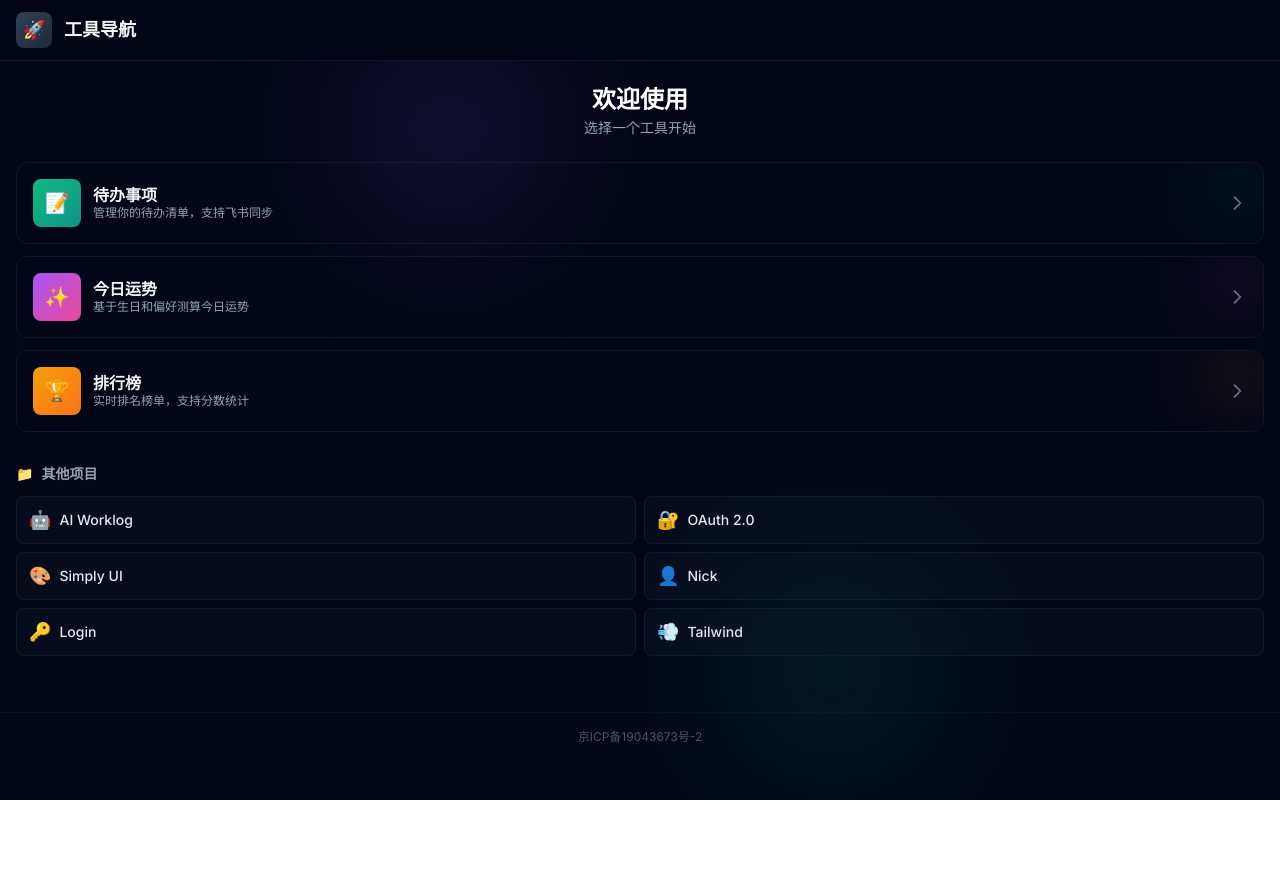
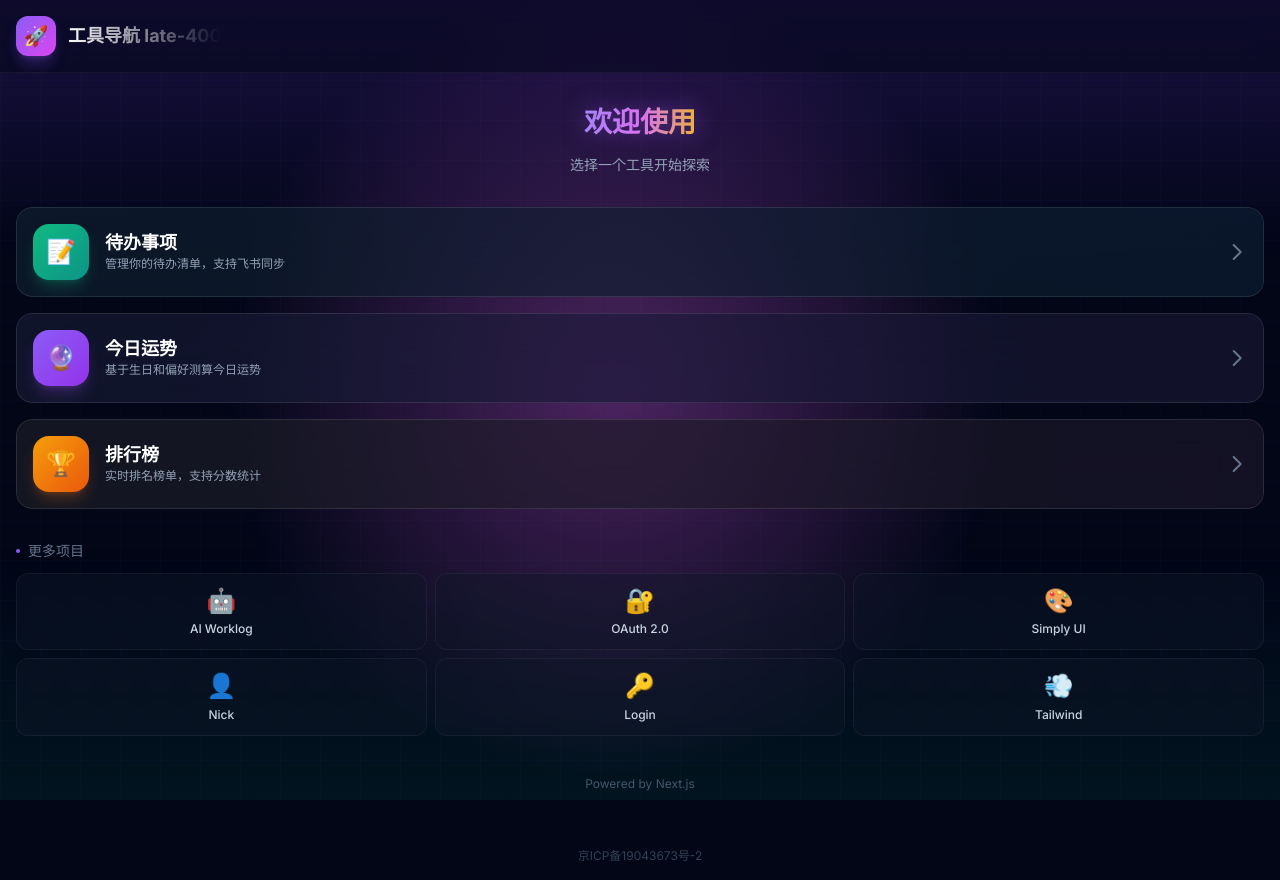
Before and after one commit to coolCicada/nextjs-lession, a Next.js app: page / in a window 1280 px wide. Before the commit the page ends 800 px from the top, so only its background shows below. Built offline with nearby package versions, Linux system fonts and the light colour scheme; a web font is replaced by a local one.

Commit message:
feat: 重构首页 - 炫酷动画与毛玻璃效果

```diff
--- a/app/page.tsx
+++ b/app/page.tsx
@@ -1,7 +1,8 @@
 'use client';
 
 import { useRouter } from 'next/navigation';
-import { motion } from 'framer-motion';
+import { motion, useMotionValue, useTransform, AnimatePresence } from 'framer-motion';
+import { useState, useEffect } from 'react';
 
 const cards = [
   {
@@ -10,17 +11,19 @@ const cards = [
     description: '管理你的待办清单，支持飞书同步',
     emoji: '📝',
     href: '/todos',
-    gradient: 'from-emerald-500 to-teal-600',
-    bgGradient: 'from-emerald-500/20 to-teal-500/10',
+    gradient: 'from-emerald-400 via-teal-500 to-cyan-500',
+    shadow: 'shadow-emerald-500/25',
+    iconBg: 'from-emerald-500 to-teal-600',
   },
   {
     id: 'fortune',
     title: '今日运势',
     description: '基于生日和偏好测算今日运势',
-    emoji: '✨',
+    emoji: '🔮',
     href: '/fortune',
-    gradient: 'from-purple-500 to-pink-500',
-    bgGradient: 'from-purple-500/20 to-pink-500/10',
+    gradient: 'from-violet-400 via-purple-500 to-fuchsia-500',
+    shadow: 'shadow-purple-500/25',
+    iconBg: 'from-violet-500 to-purple-600',
   },
   {
     id: 'ranking',
@@ -28,142 +31,271 @@ const cards = [
     description: '实时排名榜单，支持分数统计',
     emoji: '🏆',
     href: '/ranking',
-    gradient: 'from-amber-500 to-orange-500',
-    bgGradient: 'from-amber-500/20 to-orange-500/10',
+    gradient: 'from-amber-400 via-orange-500 to-red-500',
+    shadow: 'shadow-orange-500/25',
+    iconBg: 'from-amber-500 to-orange-600',
   },
 ];
 
 const otherProjects = [
-  { id: 'worklog', title: 'AI Worklog', desc: '展示任务执行过程', emoji: '🤖', href: '/worklog' },
-  { id: 'oauth', title: 'OAuth 2.0', desc: '学习 OAuth 授权', emoji: '🔐', href: '/oauth' },
-  { id: 'ui-library-doc', title: 'Simply UI', desc: '组件库文档', emoji: '🎨', href: '/ui-library-doc' },
-  { id: 'nick', title: 'Nick', desc: '个人页面', emoji: '👤', href: '/nick' },
+  { id: 'worklog', title: 'AI Worklog', desc: '任务执行过程', emoji: '🤖', href: '/worklog' },
+  { id: 'oauth', title: 'OAuth 2.0', desc: '授权学习', emoji: '🔐', href: '/oauth' },
+  { id: 'ui', title: 'Simply UI', desc: '组件文档', emoji: '🎨', href: '/ui-library-doc' },
+  { id: 'nick', title: 'Nick', desc: '个人主页', emoji: '👤', href: '/nick' },
   { id: 'login', title: 'Login', desc: '登录页面', emoji: '🔑', href: '/login' },
-  { id: 'tailwindcss', title: 'Tailwind', desc: '样式学习', emoji: '💨', href: '/tailwindcss' },
+  { id: 'tailwind', title: 'Tailwind', desc: '样式学习', emoji: '💨', href: '/tailwindcss' },
 ];
+
+// 浮动的背景形状组件
+function FloatingShape({ delay }: { delay: number }) {
+  return (
+    <motion.div
+      initial={{ opacity: 0, scale: 0 }}
+      animate={{
+        opacity: [0.3, 0.6, 0.3],
+        scale: [1, 1.2, 1],
+        x: [0, 20, 0],
+        y: [0, -20, 0],
+      }}
+      transition={{
+        duration: 6,
+        delay,
+        repeat: Infinity,
+        ease: "easeInOut",
+      }}
+      className="absolute w-20 h-20 rounded-full blur-3xl"
+      style={{
+        background: `linear-gradient(${Math.random() * 360}deg, rgba(139, 92, 246, 0.3), rgba(236, 72, 153, 0.3))`,
+      }}
+    />
+  );
+}
 
 const Page = () => {
   const router = useRouter();
+  const [mounted, setMounted] = useState(false);
+
+  useEffect(() => {
+    setMounted(true);
+  }, []);
+
+  // 简单的视差效果
+  const variants = {
+    hidden: { opacity: 0, y: 20 },
+    visible: (i: number) => ({
+      opacity: 1,
+      y: 0,
+      transition: {
+        delay: i * 0.1,
+        duration: 0.5,
+        ease: [0.25, 0.46, 0.45, 0.94],
+      },
+    }),
+  };
+
+  if (!mounted) return <div className="min-h-screen bg-slate-950" />;
 
   return (
-    <div className="min-h-screen bg-slate-950 text-slate-200">
-      {/* 背景效果 */}
+    <div className="min-h-screen bg-slate-950 text-white overflow-hidden relative">
+      {/* 动态背景 */}
       <div className="fixed inset-0 overflow-hidden pointer-events-none">
-        <div className="absolute top-0 left-1/4 w-64 h-64 bg-purple-500/10 rounded-full blur-3xl" />
-        <div className="absolute bottom-0 right-1/4 w-64 h-64 bg-emerald-500/10 rounded-full blur-3xl" />
+        {/* 渐变网格背景 */}
+        <div
+          className="absolute inset-0 opacity-30"
+          style={{
+            backgroundImage: `
+              linear-gradient(rgba(99, 102, 241, 0.1) 1px, transparent 1px),
+              linear-gradient(90deg, rgba(99, 102, 241, 0.1) 1px, transparent 1px)
+            `,
+            backgroundSize: '40px 40px',
+          }}
+        />
+
+        {/* 浮动光球 */}
+        <motion.div
+          animate={{
+            background: [
+              'radial-gradient(circle at 20% 20%, rgba(139, 92, 246, 0.4), transparent 50%)',
+              'radial-gradient(circle at 80% 80%, rgba(236, 72, 153, 0.4), transparent 50%)',
+              'radial-gradient(circle at 20% 20%, rgba(139, 92, 246, 0.4), transparent 50%)',
+            ],
+          }}
+          transition={{ duration: 8, repeat: Infinity }}
+          className="absolute inset-0"
+        />
+
+        {/* 顶部渐变光 */}
+        <div className="absolute top-0 left-0 right-0 h-64 bg-gradient-to-b from-violet-600/20 to-transparent" />
+
+        {/* 底部渐变光 */}
+        <div className="absolute bottom-0 left-0 right-0 h-64 bg-gradient-to-t from-emerald-600/10 to-transparent" />
       </div>
 
       {/* Header */}
-      <header className="relative z-10 border-b border-slate-800/50 backdrop-blur-sm sticky top-0 bg-slate-950/90">
-        <div className="px-4 py-3">
-          <div className="flex items-center gap-3">
-            <div className="w-9 h-9 rounded-lg bg-gradient-to-br from-slate-700 to-slate-800 flex items-center justify-center text-lg">
-              🚀
+      <header className="relative z-10 backdrop-blur-md bg-slate-950/50 border-b border-white/5">
+        <div className="px-4 py-4">
+          <motion.div
+            initial={{ opacity: 0, x: -20 }}
+            animate={{ opacity: 1, x: 0 }}
+            className="flex items-center gap-3"
+          >
+            <div className="w-10 h-10 rounded-xl bg-gradient-to-br from-violet-500 to-fuchsia-500 flex items-center justify-center shadow-lg shadow-violet-500/30">
+              <span className="text-xl">🚀</span>
             </div>
             <div>
-              <h1 className="text-lg font-bold text-slate-100">工具导航</h1>
+              <h1 className="text-lg font-bold bg-gradient-to-r from-white to-s bg-clip-text text-transparent">
+                工具导航
+             late-400 </h1>
             </div>
-          </div>
+          </motion.div>
         </div>
       </header>
 
       {/* Main Content */}
       <main className="relative z-10 px-4 py-6">
-        {/* 欢迎语 */}
+        {/* 欢迎区域 */}
         <motion.div
-          initial={{ opacity: 0, y: 10 }}
+          initial={{ opacity: 0, y: 20 }}
           animate={{ opacity: 1, y: 0 }}
-          className="text-center mb-6"
+          transition={{ duration: 0.6 }}
+          className="mb-8 text-center"
         >
-          <h2 className="text-2xl font-bold text-white mb-1">
+          <motion.div
+            animate={{
+              textShadow: [
+                '0 0 20px rgba(139, 92, 246, 0.5)',
+                '0 0 40px rgba(236, 72, 153, 0.5)',
+                '0 0 20px rgba(139, 92, 246, 0.5)',
+              ],
+            }}
+            transition={{ duration: 3, repeat: Infinity }}
+            className="text-3xl font-black mb-2"
+          >
+            <span className="bg-gradient-to-r from-violet-400 via-fuchsia-400 to-amber-400 bg-clip-text text-transparent">
               欢迎使用
-          </h2>
-          <p className="text-sm text-slate-400">
-            选择一个工具开始
+            </span>
+          </motion.div>
+          <p className="text-slate-400 text-sm">
+            选择一个工具开始探索
           </p>
         </motion.div>
 
-        {/* 主入口卡片 - 移动端单列 */}
-        <div className="space-y-3 mb-8">
+        {/* 主入口卡片 - 毛玻璃效果 */}
+        <div className="space-y-4 mb-8">
           {cards.map((card, index) => (
             <motion.div
               key={card.id}
-              initial={{ opacity: 0, y: 10 }}
-              animate={{ opacity: 1, y: 0 }}
-              transition={{ delay: index * 0.05 }}
+              custom={index}
+              initial="hidden"
+              animate="visible"
+              variants={variants}
               onClick={() => router.push(card.href)}
-              className={`group relative overflow-hidden rounded-xl cursor-pointer active:scale-[0.98] transition-all ${card.bgGradient} border border-slate-800/50`}
+              className="group relative overflow-hidden rounded-2xl cursor-pointer active:scale-[0.98] transition-transform"
             >
-              {/* 渐变装饰 */}
-              <div className={`absolute right-0 top-0 w-20 h-20 bg-gradient-to-br ${card.gradient} opacity-15 rounded-full blur-2xl transform translate-x-4 -translate-y-4`} />
+              {/* 背景渐变 */}
+              <div className={`absolute inset-0 bg-gradient-to-r ${card.gradient} opacity-10 group-hover:opacity-20 transition-opacity`} />
 
-              {/* 内容 - 横向布局适配移动端 */}
-              <div className="relative p-4 flex items-center gap-3">
+              {/* 毛玻璃层 */}
+              <div className="relative backdrop-blur-xl bg-slate-900/60 border border-white/10 rounded-2xl p-4 group-hover:border-white/20 transition-colors">
+                {/* 闪光效果 */}
+                <div className="absolute inset-0 overflow-hidden rounded-2xl">
+                  <motion.div
+                    initial={{ x: '-100%' }}
+                    whileHover={{ x: '100%' }}
+                    transition={{ duration: 0.6 }}
+                    className="absolute inset-0 bg-gradient-to-r from-transparent via-white/10 to-transparent skew-x-12"
+                  />
+                </div>
+
+                {/* 内容 */}
+                <div className="relative flex items-center gap-4">
                   {/* 图标 */}
-                <div className={`w-12 h-12 rounded-lg bg-gradient-to-br ${card.gradient} flex items-center justify-center text-xl shadow-lg flex-shrink-0`}>
+                  <motion.div
+                    whileHover={{ scale: 1.1, rotate: 5 }}
+                    className={`w-14 h-14 rounded-2xl bg-gradient-to-br ${card.iconBg} flex items-center justify-center text-2xl shadow-lg ${card.shadow}`}
+                  >
                     {card.emoji}
-                </div>
+                  </motion.div>
 
                   {/* 文字 */}
                   <div className="flex-1 min-w-0">
-                  <h3 className="text-base font-bold text-slate-100 group-hover:text-white truncate">
+                    <h3 className="text-lg font-bold text-white mb-0.5 group-hover:text-transparent group-hover:bg-gradient-to-r group-hover:bg-clip-text group-hover:from-white group-hover:to-slate-300 transition-all">
                       {card.title}
                     </h3>
-                  <p className="text-xs text-slate-400 truncate">
+                    <p className="text-xs text-slate-400 group-hover:text-slate-300 transition-colors">
                       {card.description}
                     </p>
                   </div>
 
                   {/* 箭头 */}
-                <div className="text-slate-500 group-hover:text-slate-300 transition-colors flex-shrink-0">
-                  <svg className="w-5 h-5" fill="none" stroke="currentColor" viewBox="0 0 24 24">
+                  <motion.div
+                    animate={{ x: [0, 5, 0] }}
+                    transition={{ duration: 2, repeat: Infinity }}
+                    className="text-slate-500 group-hover:text-white transition-colors"
+                  >
+                    <svg className="w-6 h-6" fill="none" stroke="currentColor" viewBox="0 0 24 24">
                       <path strokeLinecap="round" strokeLinejoin="round" strokeWidth={2} d="M9 5l7 7-7 7" />
                     </svg>
+                  </motion.div>
                 </div>
               </div>
             </motion.div>
           ))}
         </div>
 
-        {/* 其他项目 - 移动端双列更紧凑 */}
+        {/* 其他项目 - 玻璃态卡片 */}
         <motion.div
-          initial={{ opacity: 0, y: 10 }}
+          initial={{ opacity: 0, y: 20 }}
           animate={{ opacity: 1, y: 0 }}
-          transition={{ delay: 0.3 }}
+          transition={{ delay: 0.4 }}
         >
-          <h3 className="text-sm font-bold text-slate-400 mb-3 flex items-center gap-2">
-            <span>📁</span>
-            其他项目
+          <h3 className="text-sm font-medium text-slate-500 mb-3 flex items-center gap-2">
+            <span className="w-1 h-1 rounded-full bg-violet-500" />
+            更多项目
           </h3>
 
-          <div className="grid grid-cols-2 gap-2">
+          <div className="grid grid-cols-3 gap-2">
             {otherProjects.map((project, index) => (
               <motion.div
                 key={project.id}
-                initial={{ opacity: 0 }}
-                animate={{ opacity: 1 }}
-                transition={{ delay: 0.35 + index * 0.03 }}
+                initial={{ opacity: 0, scale: 0.9 }}
+                animate={{ opacity: 1, scale: 1 }}
+                transition={{ delay: 0.5 + index * 0.05 }}
                 onClick={() => router.push(project.href)}
-                className="bg-slate-900/40 border border-slate-800/50 rounded-lg p-3 cursor-pointer active:bg-slate-800/50 transition-all group"
+                className="group bg-slate-900/40 backdrop-blur-sm border border-white/5 rounded-xl p-3 cursor-pointer active:scale-95 transition-all hover:bg-slate-800/50 hover:border-white/10"
               >
-                <div className="flex items-center gap-2">
-                  <span className="text-lg">{project.emoji}</span>
-                  <div className="min-w-0">
-                    <p className="text-sm font-medium text-slate-200 group-hover:text-white truncate">
+                <div className="flex flex-col items-center text-center gap-1.5">
+                  <span className="text-2xl group-hover:scale-110 transition-transform">
+                    {project.emoji}
+                  </span>
+                  <span className="text-xs font-medium text-slate-300 group-hover:text-white truncate w-full">
                     {project.title}
-                    </p>
-                  </div>
+                  </span>
                 </div>
               </motion.div>
             ))}
           </div>
         </motion.div>
+
+        {/* 底部装饰 */}
+        <motion.div
+          initial={{ opacity: 0 }}
+          animate={{ opacity: 1 }}
+          transition={{ delay: 0.8 }}
+          className="mt-10 text-center"
+        >
+          <p className="text-xs text-slate-600">
+            Powered by Next.js
+          </p>
+        </motion.div>
       </main>
 
       {/* Footer */}
-      <footer className="relative z-10 border-t border-slate-800/30 py-4 mt-8">
-        <div className="text-center text-xs text-slate-600">
-          <a href="https://beian.miit.gov.cn/">京ICP备19043673号-2</a>
+      <footer className="relative z-10 py-4 mt-4">
+        <div className="text-center text-xs text-slate-700">
+          <a href="https://beian.miit.gov.cn/" className="hover:text-slate-500 transition-colors">
+            京ICP备19043673号-2
+          </a>
         </div>
       </footer>
     </div>
```
Lines whose indentation alone changed are shown as unchanged.
